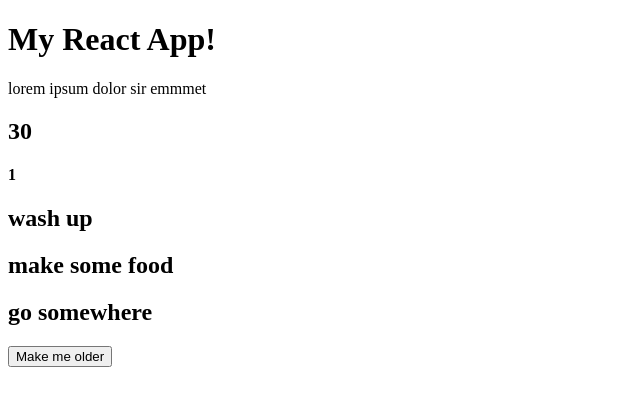
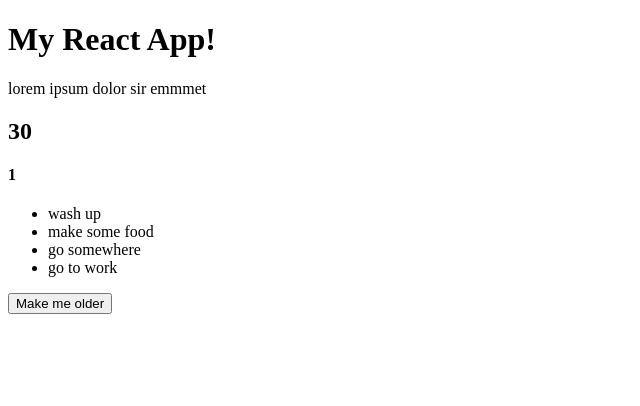
Before and after one commit to 3ndrius/React-Starter-Config, a React app: page / in a window 1280 px wide. Shown: the top 406 px of the page, without its empty margins (0-640 px from the left). Built offline with nearby package versions, Linux system fonts and the light colour scheme.

Commit message:
Cycle through data

```diff
--- a/src/components/Go.js
+++ b/src/components/Go.js
@@ -7,7 +7,7 @@ class Go extends Component {
   constructor(props) {
     super();
     this.state = {
-      todos:['wash up', "make some food", "go somewhere"],
+      todos:['wash up', "make some food", "go somewhere", "go to work"],
       age: 30,
       status: 0
     };
@@ -28,14 +28,22 @@ class Go extends Component {
 
 
   render() {
+
+    var todos = this.state.todos;
+    todos = todos.map(function(item, index){
+      return(
+        <li> {item}</li>
+      );
+    });
     return (
       <div>
         <h2> {this.state.age} </h2>
         <h4> {this.state.status} </h4>
 
-            <h2> { this.state.todos[0]} </h2>
+            {/* <h2> { this.state.todos[0]} </h2>
             <h2> { this.state.todos[1]} </h2>
-            <h2> { this.state.todos[2]} </h2>
+            <h2> { this.state.todos[2]} </h2>  */}
+            <ul> {todos} </ul>
 
             <button onClick={() => this.tick() } > Make me older </button>
 
```
